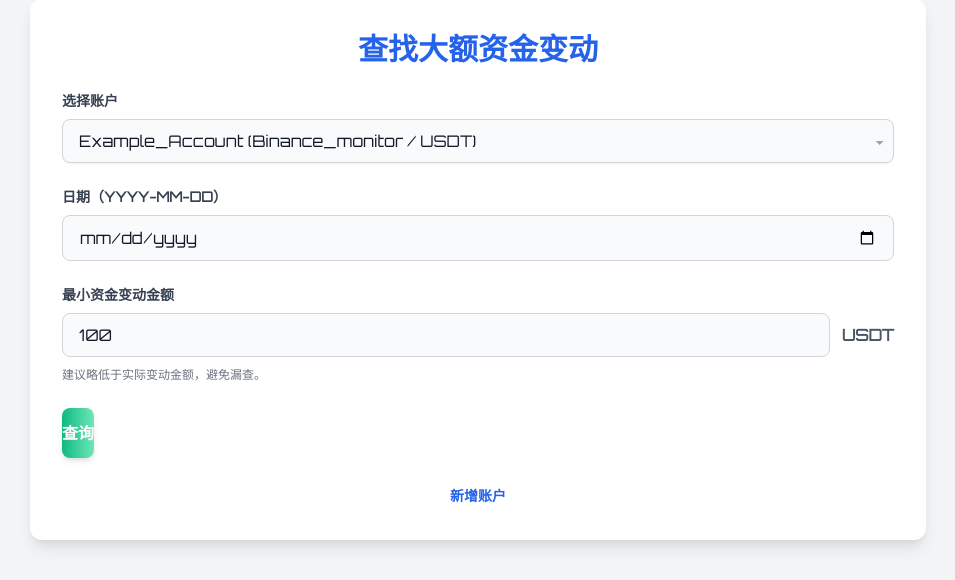
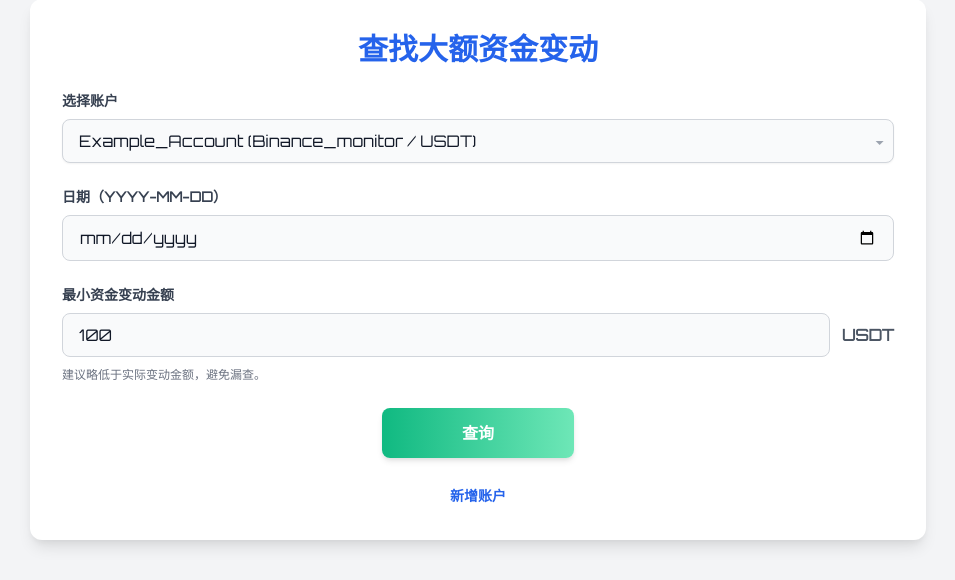
Before and after one commit to JZL-Quant/101-account-monitor, a FastAPI app: page /operations in a window 1280 px wide. Shown: the part 220-800 px from the top of the page, without its empty margins (162-1117 px from the left). Run offline with FastAPI, Linux system fonts and the light colour scheme.

Commit message:
fix(按钮样式): 调整查询按钮的布局和宽度，确保居中显示

```diff
--- a/templates/index.html
+++ b/templates/index.html
@@ -77,9 +77,9 @@
                     </p>
                 </div>
 
-                <div class="mt-6">
+                <div class="mt-6 flex justify-center">
                     <button type="submit" id="btn_query"
-                        class="flex-1 bg-gradient-to-r from-green-500 to-green-300 hover:from-green-600 hover:to-green-400 text-white font-semibold py-3 rounded-lg shadow-md transform transition duration-300 hover:-translate-y-1 hover:shadow-lg focus:outline-none focus:ring-4 focus:ring-green-300">
+                        class="w-48 bg-gradient-to-r from-green-500 to-green-300 hover:from-green-600 hover:to-green-400 text-white font-semibold py-3 rounded-lg shadow-md transform transition duration-300 hover:-translate-y-1 hover:shadow-lg focus:outline-none focus:ring-4 focus:ring-green-300">
                         查询
                     </button>
                 </div>
@@ -128,8 +128,9 @@
 
         function updateThresholdDefault() {
             const accountInfo = selectedAccountInfo();
-            document.getElementById("change_threshold").value = accountInfo.ccy === "BTC" ? "0.001" : "100";
-            document.getElementById("threshold_currency").textContent = accountInfo.ccy;
+            const ccy = accountInfo.ccy.toUpperCase();
+            document.getElementById("change_threshold").value = ccy === "BTC" ? "0.001" : "100";
+            document.getElementById("threshold_currency").textContent = ccy;
         }
 
         function formatNumber(value) {
```
